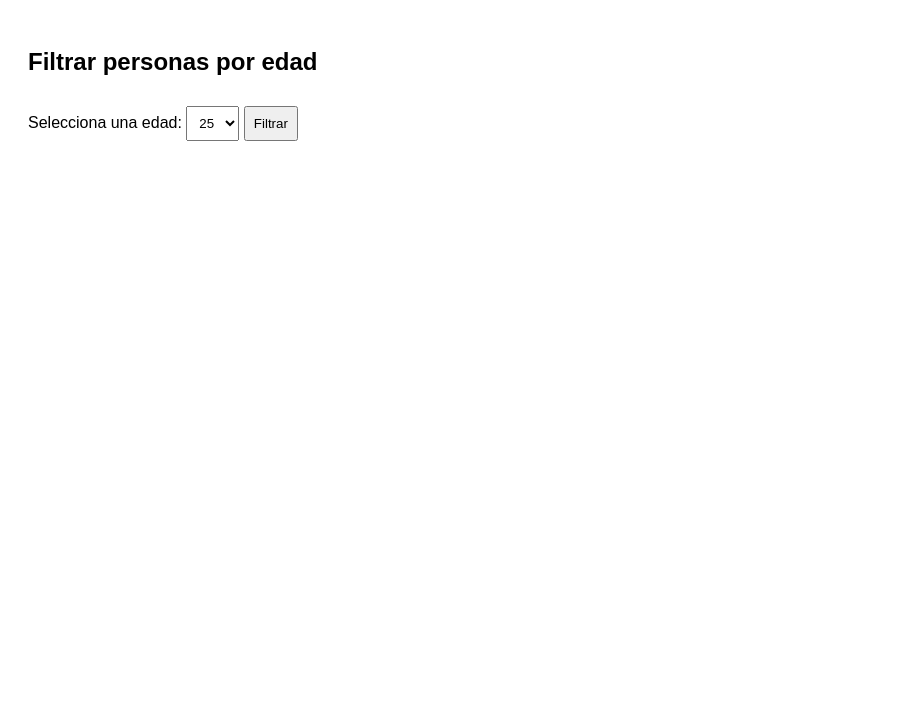
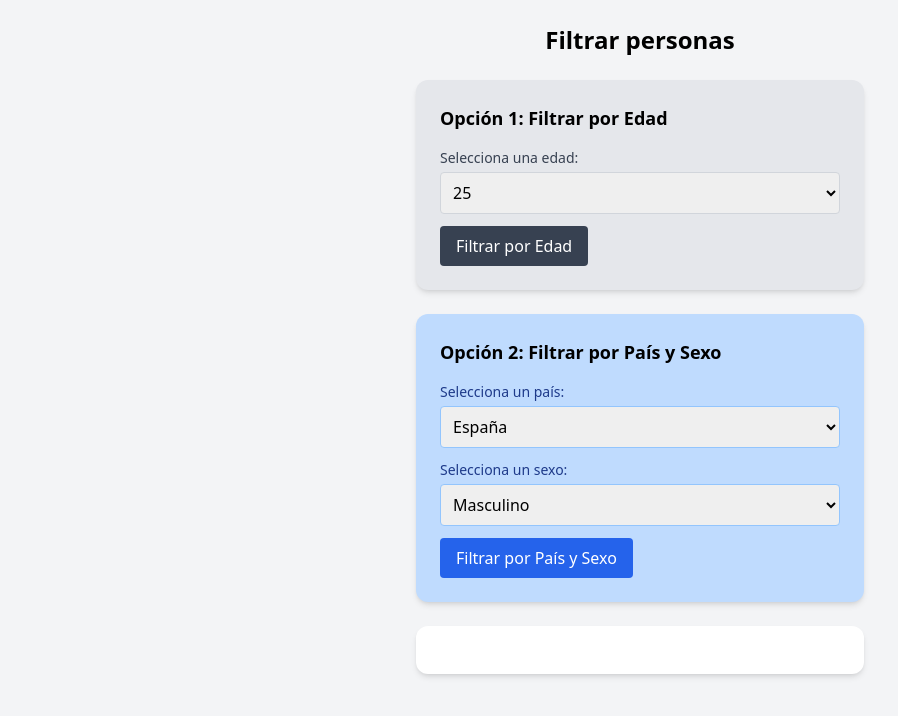
Before and after one commit to mcsilvaram/javascrpt, a plain HTML site: page funciones_javascript/filtro_array/index.html in a window 1280 px wide. Shown: the whole page, without its empty margins (0-898 px from the left). Drawn offline with nearby package versions, Linux system fonts and the light colour scheme.

Commit message:
Update index.html

```diff
--- a/funciones_javascript/filtro_array/index.html
+++ b/funciones_javascript/filtro_array/index.html
@@ -2,26 +2,44 @@
 <html lang="es">
 <head>
   <meta charset="UTF-8">
-  <title>Filtro por Edad</title>
-  <style>
-    body { font-family: Arial, sans-serif; padding: 20px; }
-    select, button { padding: 8px; margin-top: 10px; }
-    #resultado { margin-top: 20px; }
-    .persona { margin-bottom: 10px; }
-  </style>
+  <title>Filtrar Personas</title>
+  <script src="https://cdn.tailwindcss.com"></script>
 </head>
-<body>
+<body class="bg-gray-100 min-h-screen flex flex-col items-center p-6">
 
-  <h2>Filtrar personas por edad</h2>
+  <h2 class="text-2xl font-bold mb-6">Filtrar personas</h2>
 
-  <label for="edad">Selecciona una edad:</label>
-  <select id="edad">
-    <!-- Opciones generadas dinámicamente -->
-  </select>
+  <!-- Recuadro gris: Filtro por edad -->
+  <div class="bg-gray-200 p-6 rounded-xl shadow-md w-full max-w-md mb-6">
+    <h3 class="text-lg font-semibold mb-4">Opción 1: Filtrar por Edad</h3>
 
-  <button onclick="filtrarPorEdad()">Filtrar</button>
+    <label for="edad" class="block text-sm font-medium text-gray-700 mb-1">Selecciona una edad:</label>
+    <select id="edad" class="w-full p-2 border border-gray-300 rounded mb-3"></select>
 
-  <div id="resultado"></div>
+    <button onclick="filtrarPorEdad()" class="bg-gray-700 text-white px-4 py-2 rounded hover:bg-gray-800 transition">
+      Filtrar por Edad
+    </button>
+  </div>
+
+  <!-- Recuadro azul: Filtro por país y sexo -->
+  <div class="bg-blue-200 p-6 rounded-xl shadow-md w-full max-w-md mb-6">
+    <h3 class="text-lg font-semibold mb-4">Opción 2: Filtrar por País y Sexo</h3>
+
+    <label for="pais" class="block text-sm font-medium text-blue-900 mb-1">Selecciona un país:</label>
+    <select id="pais" class="w-full p-2 border border-blue-300 rounded mb-3"></select>
+
+    <label for="sexo" class="block text-sm font-medium text-blue-900 mb-1">Selecciona un sexo:</label>
+    <select id="sexo" class="w-full p-2 border border-blue-300 rounded mb-3"></select>
+
+    <button onclick="filtrarPorPaisYSexo()" class="bg-blue-600 text-white px-4 py-2 rounded hover:bg-blue-700 transition">
+      Filtrar por País y Sexo
+    </button>
+  </div>
+
+  <!-- Recuadro de resultados -->
+  <div id="resultado" class="bg-white p-6 rounded-xl shadow-md w-full max-w-md text-gray-800">
+    <!-- Aquí se mostrarán los resultados -->
+  </div>
 
   <script src="filtro_array.js"></script>
 </body>
```
